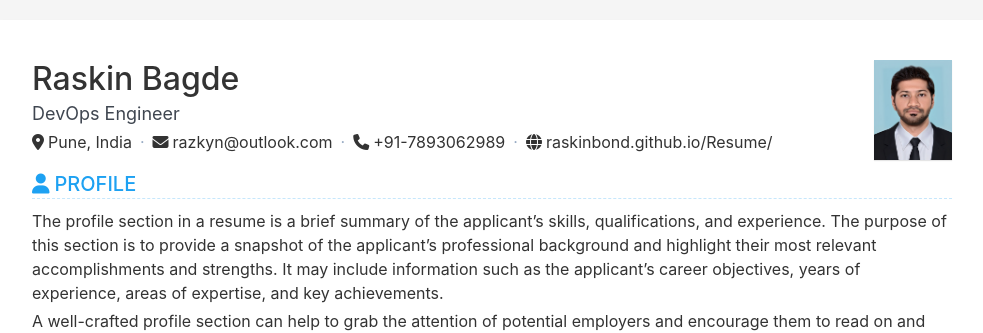
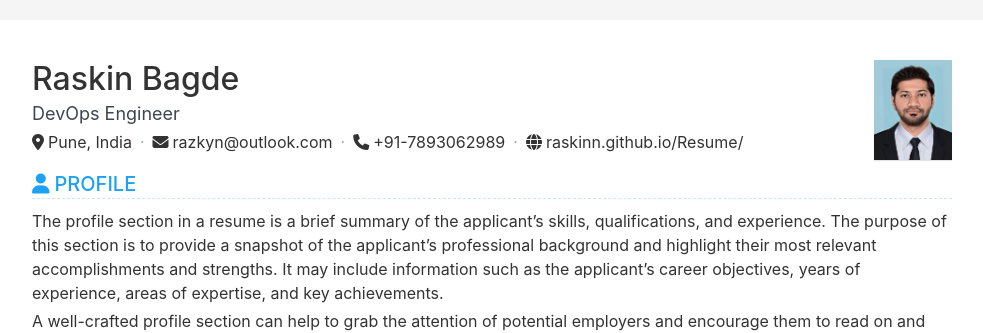
Before and after one commit to Raskinn/Resume, a Jekyll site: the page built from index.html, in a window 1280 px wide. Shown: the top 333 px of the page, without its empty margins (148-1131 px from the left). Built offline with Jekyll 4.4.1, drawn with Linux system fonts in a browser that asks for light colours.

Commit message:
Updated resume

```diff
--- a/_data/data.yml
+++ b/_data/data.yml
@@ -10,7 +10,7 @@ contact:
   location:   Pune, India                   # location
   email:      razkyn@outlook.com            # email address
   phone:      +91-7893062989                # phone number, format is "+[Country Code] [Area Code (if applicable)] [Local Phone Number]"
-  website:    raskinbond.github.io/Resume/  # site URL without schema, like example.com, will automatically prepand "https://"
+  website:    raskinn.github.io/Resume/     # site URL without schema, like example.com, will automatically prepand "https://"
 
   gender:                  # gender or pronoun
   birthday:                # birthday
```
